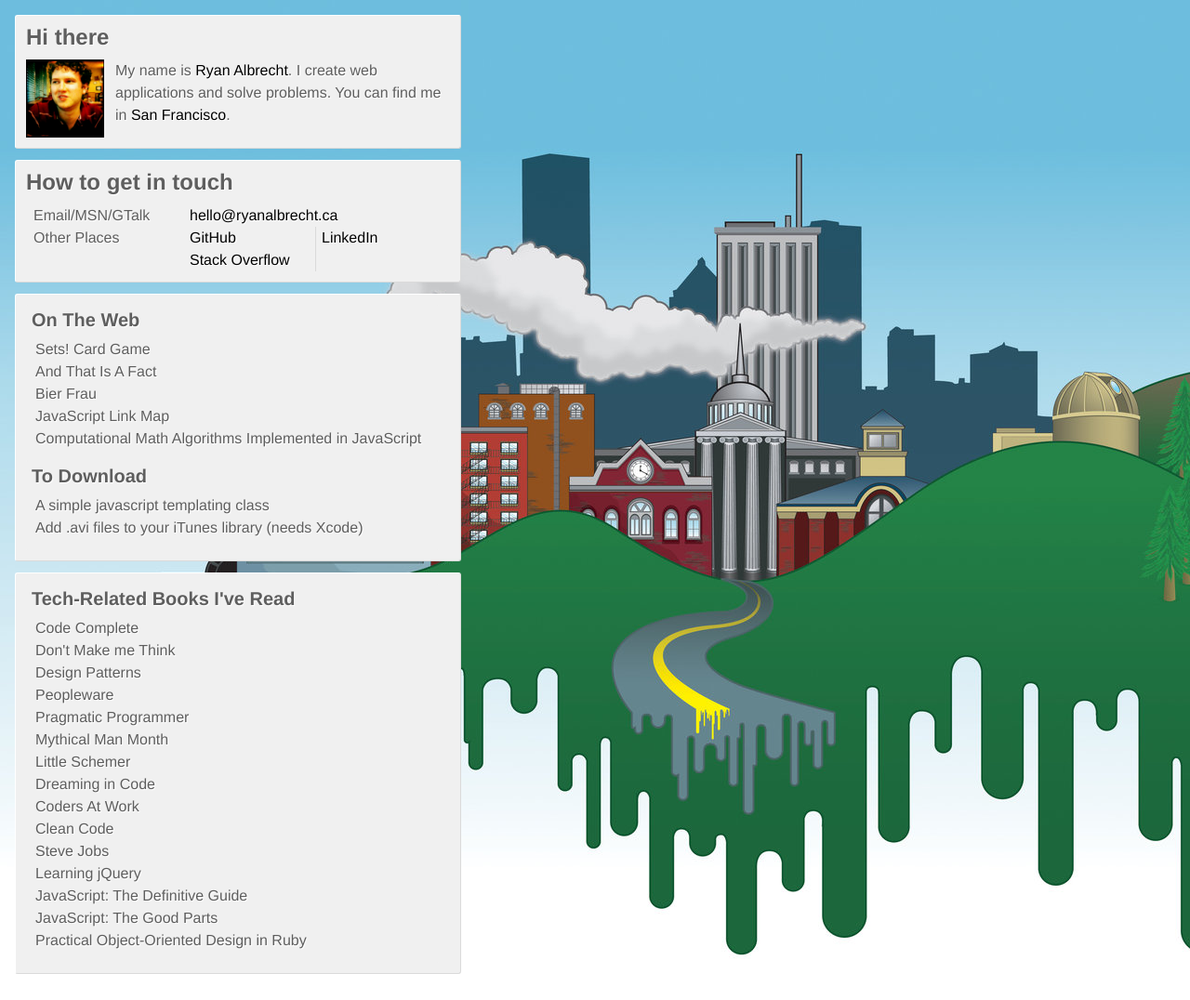
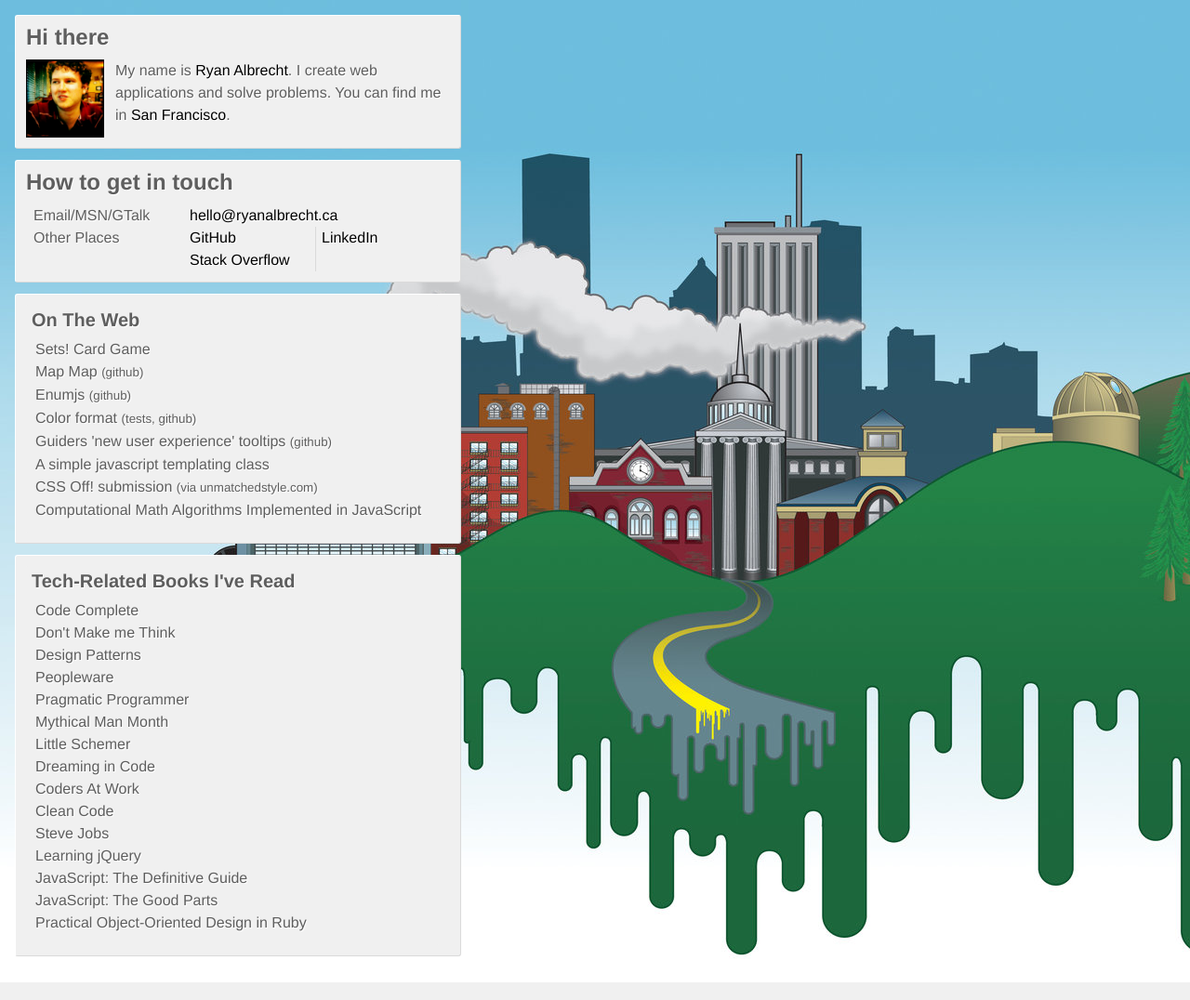
Before and after one commit to ryan953/ryanalbrecht.ca, a PHP site: page / in a window 1280 px wide. Shown: the whole page at 93% size. Run offline with PHP 8.4, Linux system fonts and the light colour scheme.

Commit message:
remove broken links from old domains and add links to js libs and mapmap

```diff
--- a/index.php
+++ b/index.php
@@ -51,18 +51,31 @@
 					<h1>On The Web</h1>
 					<ul>
 						<li><a href="//apps.ryan953.com/sets">Sets! Card Game</a></li>
-						<li><a href="//andthatisafact.com">And That Is A Fact</a></li>
-						<li><a href="//bierfrau.com">Bier Frau</a></li>
-						<li><a href="//apps.ryan953.com/link_map2">JavaScript Link Map</a></li>
+						<li>
+							<a href="https://mapmap.ryan953.com/">Map Map</a>
+							<small>(<a href="https://github.com/ryan953/mapmap">github</a>)</small>
+						</li>
+						<li>
+							<a href="https://www.npmjs.com/package/Enumjs">Enumjs</a>
+							<small>(<a href="https://github.com/ryan953/color">github</a>)</small>
+						</li>
+						<li>
+							<a href="//apps.ryan953.com/color/">Color format</a>
+							<small>
+								(<a href="//apps.ryan953.com/color/test.html">tests</a>,
+								<a href="https://github.com/ryan953/color">github</a>)
+							</small>
+						</li>
+						<li>
+							<a href="//apps.ryan953.com/guiders">Guiders 'new user experience' tooltips</a>
+							<small>(<a href="https://github.com/ryan953/GuidedTasks">github</a>)</small>
+						</li>
+						<li><a href="https://github.com/ryan953/JS-Template">A simple javascript templating class</a></li>
+						<li>
+							<a href="//apps.ryan953.com/CSSOFF2011/HTML/">CSS Off! submission</a>
+							<small>(<a href="http://www.unmatchedstyle.com/cssoff/">via unmatchedstyle.com</a>)</small>
+						</li>
 						<li><a href="//apps.ryan953.com/computational_math">Computational Math Algorithms Implemented in JavaScript</a></li>
-					</ul>
-				</section>
-
-				<section id="scripts">
-					<h1>To Download</h1>
-					<ul>
-						<li><a href="https://github.com/ryan953/JS-Template">A simple javascript templating class</a></li>
-						<li><a href="//apps.ryan953.com/src/fixVideoFiles.bash">Add .avi files to your iTunes library (needs Xcode)</a></li>
 					</ul>
 				</section>
 			</section>
```
